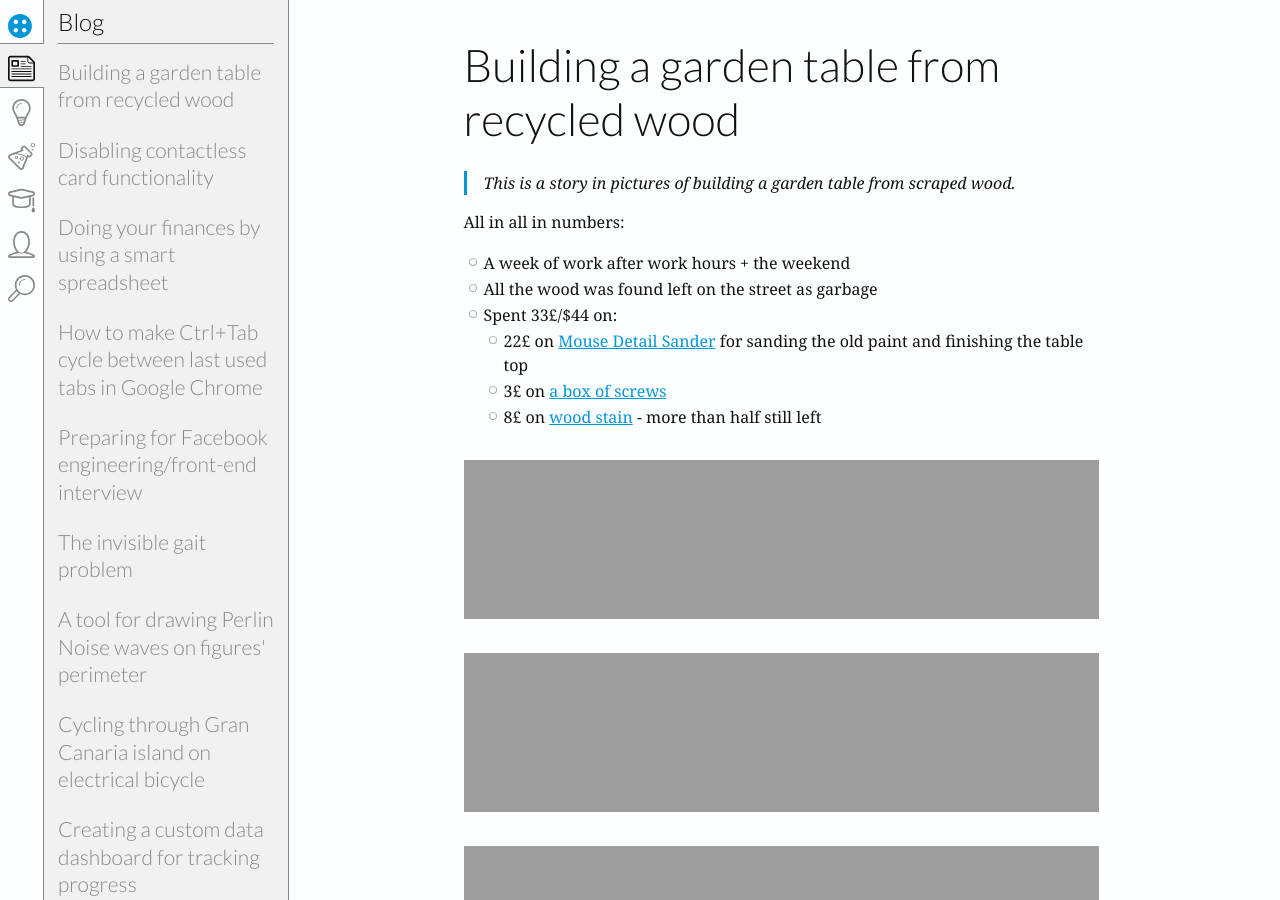
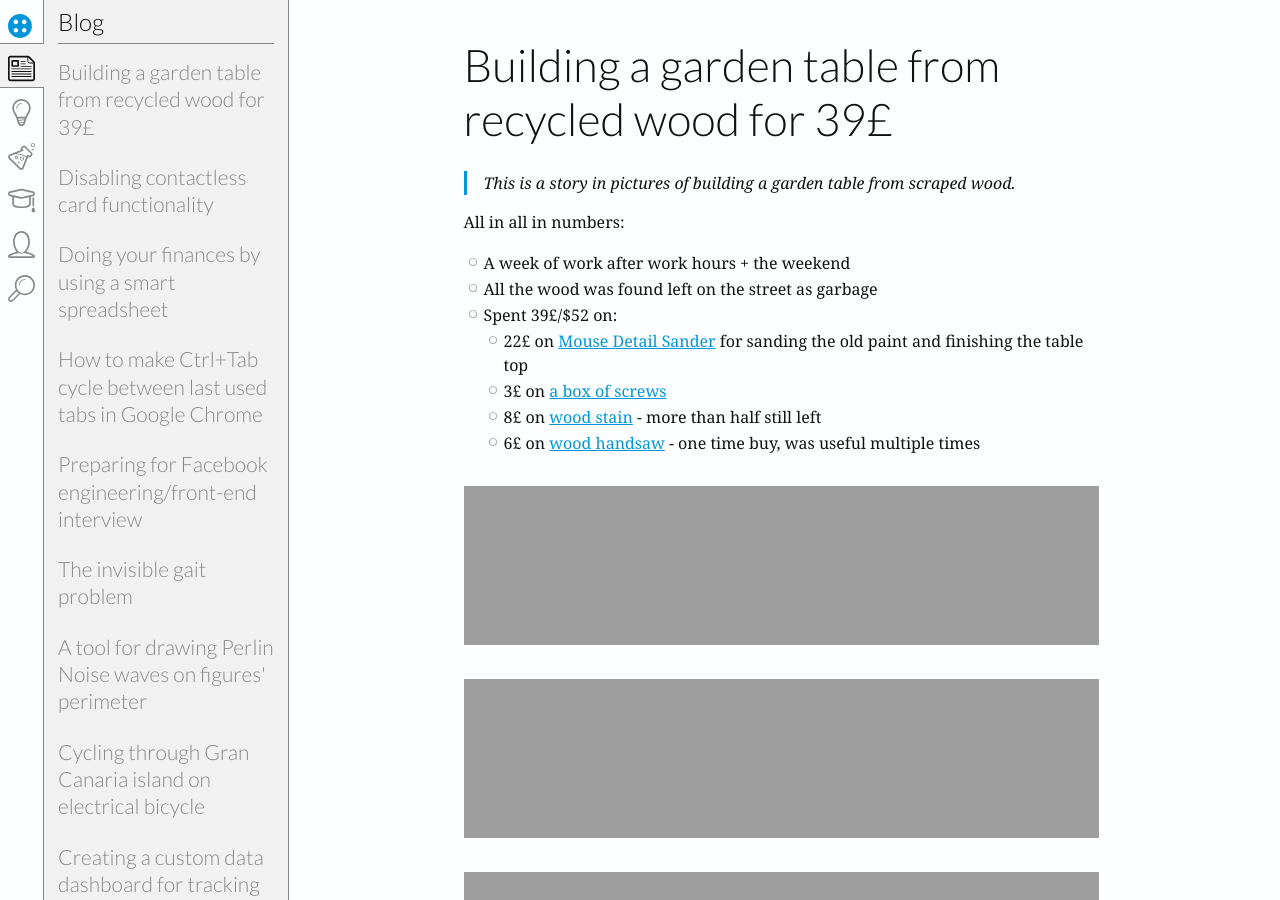
Before and after one commit to bumbu/bumbu.github.io, a Jekyll site: the page built from _posts/2018-07-03-building-a-garden-table-from-recycled-wood.md, in a window 1280 px wide and 900 px high. Built offline with Jekyll 4.4.1, drawn with Linux system fonts in a browser that asks for light colours; some web fonts are replaced.

Commit message:
Update articles I bought for garden table

```diff
--- a/_posts/2018-07-03-building-a-garden-table-from-recycled-wood.md
+++ b/_posts/2018-07-03-building-a-garden-table-from-recycled-wood.md
@@ -1,5 +1,5 @@
 ---
-title: "Building a garden table from recycled wood"
+title: "Building a garden table from recycled wood for 39£"
 date: 2018-07-03 10:00:00 +0000
 layout: post
 permalink: /building-a-garden-table-from-recycled-wood
@@ -15,10 +15,11 @@ All in all in numbers:
 
 * A week of work after work hours + the weekend
 * All the wood was found left on the street as garbage
-* Spent 33£/$44 on:
+* Spent 39£/$52 on:
   * 22£ on [Mouse Detail Sander](https://amzn.to/2MG6Ze4){: target="_blank"} for sanding the old paint and finishing the table top
   * 3£ on [a box of screws](https://amzn.to/2KPbdjm){: target="_blank"}
   * 8£ on [wood stain](https://amzn.to/2IPeopk){: target="_blank"} - more than half still left
+  * 6£ on [wood handsaw](https://amzn.to/2MP0KF0){: target="_blank"} - one time buy, was useful multiple times
 
 
 {% capture picsText %}
```
